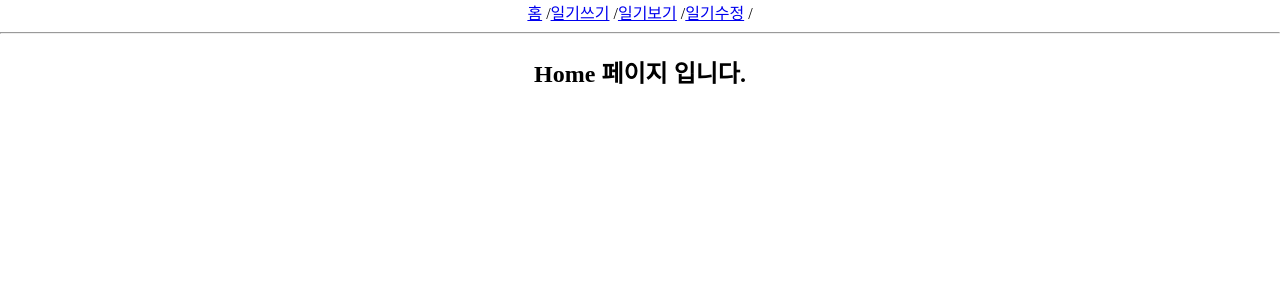
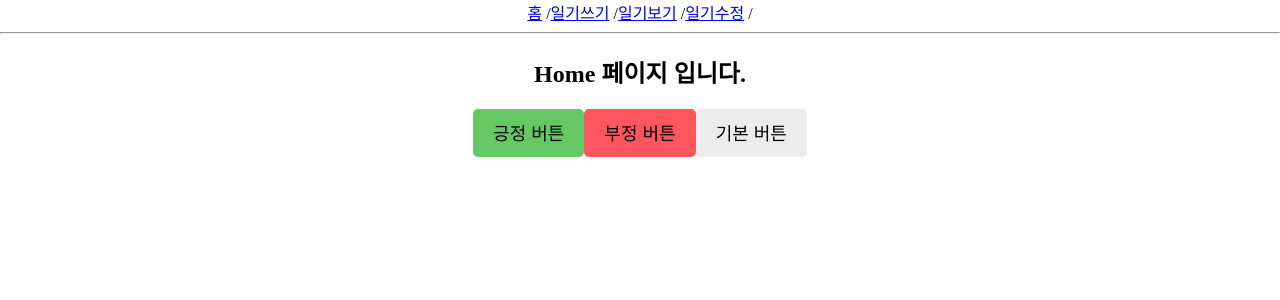
Before and after one commit to gyojincompany/react_project3_emotion_diary-20251001, a React (Create React App) app: page / in a window 1280 px wide. Shown: the top 300 px of the page. Built offline with nearby package versions, Linux system fonts and the light colour scheme; a web font is replaced by a local one.

Commit message:
Button 공통 컴포넌트 추가

```diff
--- /dev/null
+++ b/src/component/Button.css
@@ -0,0 +1,24 @@
+.Button {
+    cursor: pointer;
+    border: none;
+    border-radius: 5px;
+    padding: 10px 20px 10px 20px;
+    font-size: 18px;
+    white-space: nowrap;
+    font-family: "Nanum Pen Script";
+}
+
+.Button_positive {
+    background-color: #64c964;
+    counter-reset: white;
+}
+
+.Button_negative {
+    background-color: #fd565f;
+    counter-reset: white;
+}
+
+.Button_default {
+    background-color: #ececec;
+    counter-reset: black;
+}
--- /dev/null
+++ b/src/component/Button.js
@@ -0,0 +1,14 @@
+import "./Button.css"
+
+//Button 컴포넌트 props->버튼의 이름 text, 이벤트 핸들러 onClick
+const Button = ({text, type, onClick}) => {
+
+    const btnType = ["positive","negative"].includes(type) ? type : "default";
+    //postive-> button의 클래스이름->Button Button_positive
+
+    return (
+        <button className={["Button",`Button_${btnType}`].join(" ")} onClick={onClick}>{text}</button>
+    );
+};
+
+export default Button;
--- a/src/pages/Home.js
+++ b/src/pages/Home.js
@@ -1,13 +1,17 @@
 import { useSearchParams } from "react-router-dom";
+import Button from "../component/Button";
 
 const Home = () => {
 
-    const [searchParams, setSearchParams] = useSearchParams();
-    console.log(searchParams.get("memberid")); //request.getParameter("memberid") 유사
+    // const [searchParams, setSearchParams] = useSearchParams();
+    // console.log(searchParams.get("memberid")); //request.getParameter("memberid") 유사
 
     return (
         <div>
             <h2>Home 페이지 입니다.</h2>
+            <Button type={"positive"} text={"긍정 버튼"} onClick={()=>{alert("positive button");}} />
+            <Button type={"negative"} text={"부정 버튼"} onClick={()=>{alert("negative button");}} />
+            <Button text={"기본 버튼"} onClick={()=>{alert("default button");}} />
         </div>
     );
 }
```
